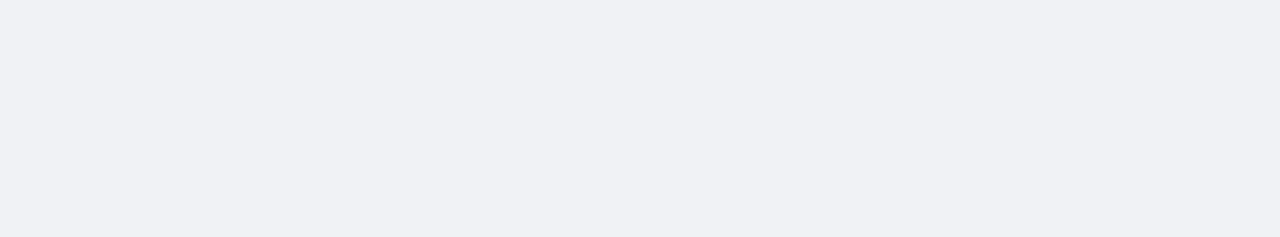
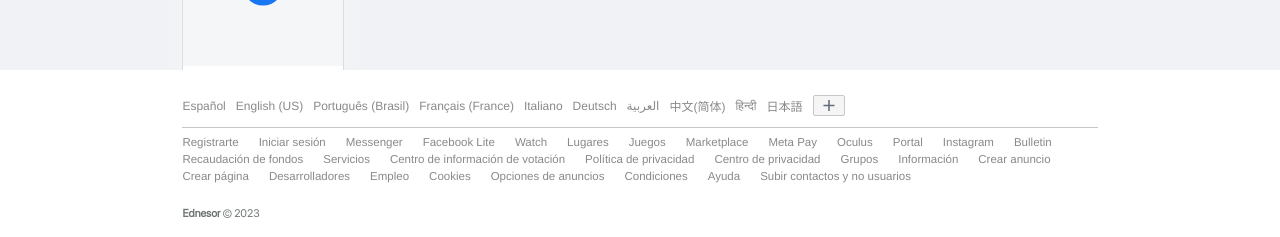
Before and after one commit to Ednesor/facebook-clon, a React (Create React App) app: page /home in a window 1280 px wide. Before the commit this address had no page. Shown: the part 668-905 px from the top of the page. Before the commit the page ends 800 px from the top, so only its background shows below. Built offline with nearby package versions, Linux system fonts and the light colour scheme.

Commit message:
feat: add route Home

```diff
--- a/src/App.js
+++ b/src/App.js
@@ -7,6 +7,7 @@
     <Router>
       <Routes>
         <Route exact path='/' element={<Login />} />
+        <Route exact path='/home' element={<Login />} />
       </Routes>
     </Router>
   );
```
